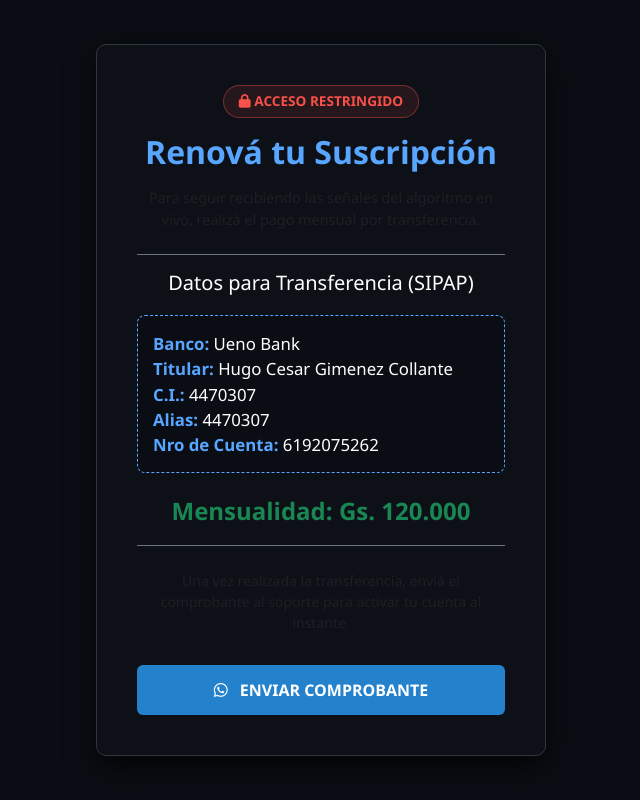
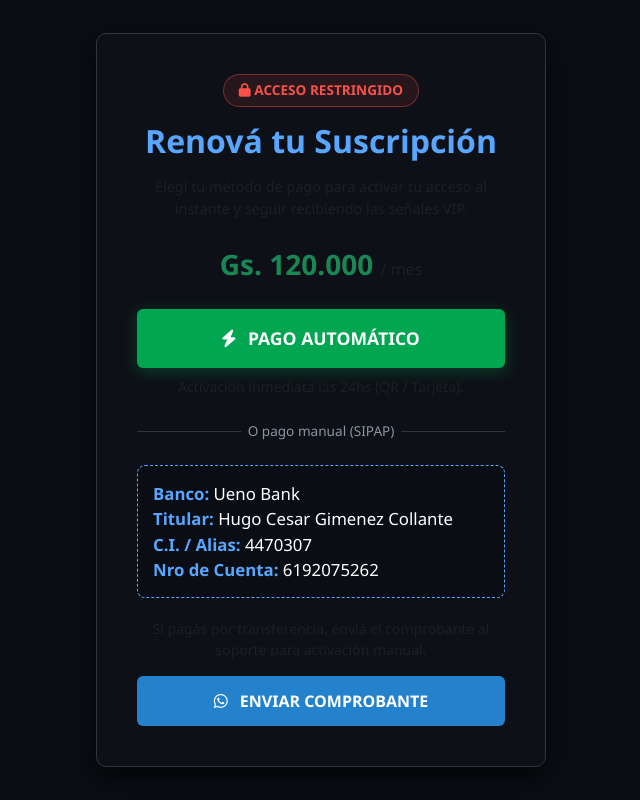
Before and after one commit to empleopro/panel-trading-vip, a Django app: template panel_vip/templates/pago.html in a window 1280 px wide. Shown: the whole page, without its empty margins (319-959 px from the left). Run offline with Django 3.2, Linux system fonts and the light colour scheme; the template is opened without the code that fills it, so the values that code supplies are empty.

Commit message:
Boton pagopar agregado

```diff
--- a/panel_vip/templates/pago.html
+++ b/panel_vip/templates/pago.html
@@ -10,9 +10,20 @@
         body { background-color: #0a0e14; color: #c9d1d9; font-family: 'Segoe UI', sans-serif; display: flex; align-items: center; justify-content: center; min-height: 100vh; margin: 0; }
         .pago-card { background-color: #0d1117; border: 1px solid #30363d; border-radius: 10px; padding: 2.5rem; max-width: 450px; width: 100%; text-align: center; box-shadow: 0 10px 30px rgba(0,0,0,0.8); }
         .datos-banco { background-color: #0a0e14; border: 1px dashed #58a6ff; border-radius: 8px; padding: 15px; margin: 20px 0; text-align: left; font-size: 0.95rem; }
-        .btn-telegram { background-color: #2481cc; color: white; font-weight: bold; width: 100%; padding: 0.8rem; margin-top: 1rem; border-radius: 6px; text-decoration: none; display: inline-block; text-transform: uppercase; }
+
+        /* Estilos nuevos para el botón de Pagopar */
+        .btn-pagopar { background-color: #00a650; color: white; font-weight: bold; width: 100%; padding: 1rem; border-radius: 6px; text-decoration: none; display: inline-block; text-transform: uppercase; font-size: 1.1rem; transition: 0.3s; box-shadow: 0 4px 15px rgba(0, 166, 80, 0.3); }
+        .btn-pagopar:hover { background-color: #008f45; color: white; box-shadow: 0 6px 20px rgba(0, 166, 80, 0.5); }
+
+        .btn-telegram { background-color: #2481cc; color: white; font-weight: bold; width: 100%; padding: 0.8rem; border-radius: 6px; text-decoration: none; display: inline-block; text-transform: uppercase; }
         .btn-telegram:hover { background-color: #1d69a6; color: white; }
         .status-badge { background-color: rgba(248,81,73,0.1); color: #f85149; padding: 5px 15px; border-radius: 20px; font-size: 0.85rem; font-weight: bold; border: 1px solid rgba(248,81,73,0.4); display: inline-block; margin-bottom: 15px; }
+
+        /* Línea separadora */
+        .divider { display: flex; align-items: center; text-align: center; margin: 1.5rem 0; color: #8b949e; font-size: 0.85rem; }
+        .divider::before, .divider::after { content: ''; flex: 1; border-bottom: 1px solid #30363d; }
+        .divider:not(:empty)::before { margin-right: .5em; }
+        .divider:not(:empty)::after { margin-left: .5em; }
     </style>
 </head>
 <body>
@@ -23,24 +34,34 @@
     </div>
 
     <h2 class="fw-bold mb-3" style="color: #58a6ff;">Renová tu Suscripción</h2>
-    <p class="text-muted mb-4" style="font-size: 0.9rem;">Para seguir recibiendo las señales del algoritmo en vivo, realizá el pago mensual por transferencia.</p>
+    <p class="text-muted mb-4" style="font-size: 0.9rem;">Elegí tu método de pago para activar tu acceso al instante y seguir recibiendo las señales VIP.</p>
 
-    <div class="border-top border-bottom border-secondary py-3 mb-4">
-        <h5 class="text-white mb-2">Datos para Transferencia (SIPAP)</h5>
+    <p class="fs-3 fw-bold text-success mb-4">Gs. 120.000 <span class="fs-6 fw-normal text-muted">/ mes</span></p>
 
-        <!-- ACÁ ESTÁ EL CAMBIO DE COLORES Y EL ALIAS AGREGADO -->
-        <div class="datos-banco text-white" style="font-size: 1.05rem;">
-            <strong style="color: #58a6ff;">Banco:</strong> Ueno Bank<br>
-            <strong style="color: #58a6ff;">Titular:</strong> Hugo Cesar Gimenez Collante<br>
-            <strong style="color: #58a6ff;">C.I.:</strong> 4470307<br>
-            <strong style="color: #58a6ff;">Alias:</strong> 4470307<br>
-            <strong style="color: #58a6ff;">Nro de Cuenta:</strong> 6192075262
+    <!-- 1. OPCIÓN AUTOMÁTICA CON PAGOPAR -->
+    <a href="{% url 'checkout_pagopar' %}" class="btn-pagopar mb-2">
+        <i class="fas fa-bolt me-2"></i> Pago Automático
+    </a>
+    <p class="text-muted small mb-0">Activación inmediata las 24hs (QR / Tarjeta).</p>
+
+    <!-- MENSAJE DE ERROR DE PAGOPAR (Oculto por defecto) -->
+    {% if error_pago %}
+        <div class="alert alert-danger mt-3" role="alert" style="padding: 10px; font-size: 0.9rem; background-color: rgba(248,81,73,0.1); border-color: #f85149; color: #f85149;">
+            <i class="fas fa-exclamation-triangle"></i> {{ error_pago }}
         </div>
+    {% endif %}
 
-        <p class="fs-4 fw-bold text-success mt-3 mb-0">Mensualidad: Gs. 120.000</p>
+    <div class="divider">O pago manual (SIPAP)</div>
+
+    <!-- 2. OPCIÓN MANUAL CON UENO BANK -->
+    <div class="datos-banco text-white" style="font-size: 1.05rem;">
+        <strong style="color: #58a6ff;">Banco:</strong> Ueno Bank<br>
+        <strong style="color: #58a6ff;">Titular:</strong> Hugo Cesar Gimenez Collante<br>
+        <strong style="color: #58a6ff;">C.I. / Alias:</strong> 4470307<br>
+        <strong style="color: #58a6ff;">Nro de Cuenta:</strong> 6192075262
     </div>
 
-    <p class="small text-muted mb-3">Una vez realizada la transferencia, enviá el comprobante al soporte para activar tu cuenta al instante.</p>
+    <p class="small text-muted mb-3">Si pagás por transferencia, enviá el comprobante al soporte para activación manual.</p>
 
     <a href="https://wa.me/595991224697" class="btn-telegram" target="_blank">
         <i class="fab fa-whatsapp me-2"></i> Enviar Comprobante
--- a/panel_vip/urls.py
+++ b/panel_vip/urls.py
@@ -2,15 +2,15 @@
 from . import views
 
 urlpatterns = [
-    # 1. Vistas principales del Panel
     path('', views.inicio_panel, name='inicio_panel'),
     path('pago/', views.pagina_pago, name='pagina_pago'),
 
-    # 2. Vistas de Sesión (Para los usuarios que vienen de TikTok)
+    # --- LA RUTA NUEVA DEL BOTÓN ---
+    path('checkout-pagopar/', views.generar_pago_pagopar, name='checkout_pagopar'),
+
     path('login/', views.vista_login, name='login'),
     path('registro/', views.vista_registro, name='registro'),
 
-    # 3. Webhooks (Las "puertas traseras" automáticas)
     path('webhook/mt5/', views.recibir_senal, name='recibir_senal'),
     path('webhook/pagopar/', views.notificacion_pagopar, name='notificacion_pagopar'),
 ]
```
Also changed, not shown: panel_vip/views.py (+76 -25 lines).
